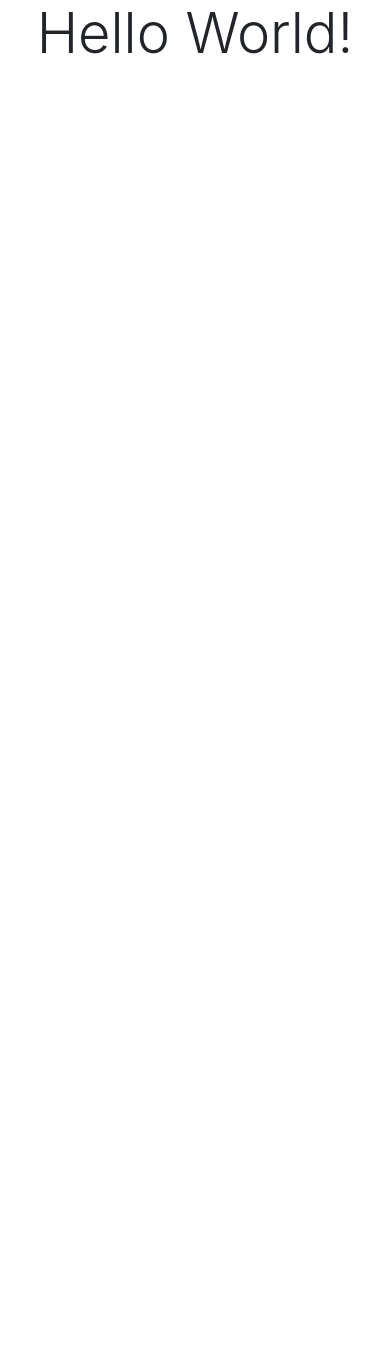
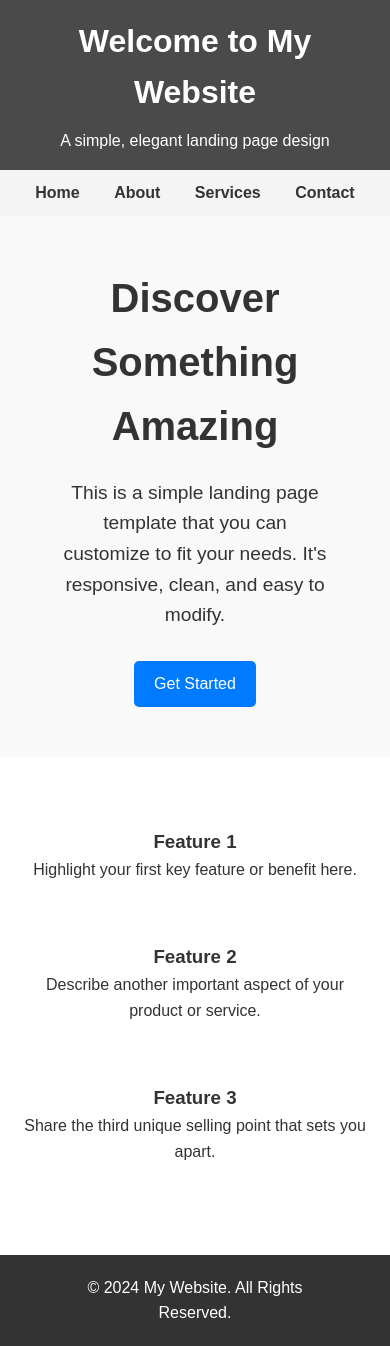
Before and after one commit to chari6268/mysite, a Django app: page / in a window 390 px wide. Before the commit the page ends 54 px from the top, so only its background shows below. Run offline with Django 5.2, Linux system fonts and the light colour scheme; some libraries are stand-ins or nearby versions.

Commit message:
update HTML structure, enhance CSS for responsiveness, and improve overall design aesthetics.

```diff
--- a/homepage/templates/homepage/index.html
+++ b/homepage/templates/homepage/index.html
@@ -1,24 +1,145 @@
-<!doctype html>
+<!DOCTYPE html>
 <html lang="en">
 <head>
     <meta charset="UTF-8">
-    <meta http-equiv="X-UA-Compatible" content="IE=edge" />
-    <meta name="viewport" content="width=device-width, initial-scale=1.0" />
-
-    <title>Hello Django on Render!</title>
-
-    <link rel="stylesheet"
-          href="https://stackpath.bootstrapcdn.com/bootstrap/4.5.0/css/bootstrap.min.css"
-          integrity="sha384-9aIt2nRpC12Uk9gS9baDl411NQApFmC26EwAOH8WgZl5MYYxFfc+NcPb1dKGj7Sk"
-          crossorigin="anonymous">
+    <meta name="viewport" content="width=device-width, initial-scale=1.0">
+    <title>My Landing Page</title>
+    <style>
+        * {
+            margin: 0;
+            padding: 0;
+            box-sizing: border-box;
+        }
+        body {
+            font-family: Arial, sans-serif;
+            line-height: 1.6;
+            color: #333;
+        }
+        .container {
+            width: 80%;
+            margin: 0 auto;
+            overflow: hidden;
+            padding: 0 20px;
+        }
+        header {
+            background-color: #4a4a4a;
+            color: #fff;
+            text-align: center;
+            padding: 1rem 0;
+        }
+        header h1 {
+            margin-bottom: 10px;
+        }
+        nav {
+            background-color: #f4f4f4;
+            padding: 10px 0;
+            text-align: center;
+        }
+        nav a {
+            color: #333;
+            text-decoration: none;
+            margin: 0 15px;
+            font-weight: bold;
+        }
+        .hero {
+            background-color: #f9f9f9;
+            text-align: center;
+            padding: 50px 0;
+        }
+        .hero h2 {
+            margin-bottom: 20px;
+            font-size: 2.5rem;
+        }
+        .hero p {
+            margin-bottom: 30px;
+            font-size: 1.2rem;
+            max-width: 600px;
+            margin-left: auto;
+            margin-right: auto;
+        }
+        .cta-button {
+            display: inline-block;
+            background-color: #007bff;
+            color: white;
+            padding: 10px 20px;
+            text-decoration: none;
+            border-radius: 5px;
+            transition: background-color 0.3s ease;
+        }
+        .cta-button:hover {
+            background-color: #0056b3;
+        }
+        .features {
+            display: flex;
+            justify-content: space-around;
+            padding: 50px 0;
+            text-align: center;
+        }
+        .feature {
+            flex-basis: 30%;
+            padding: 20px;
+        }
+        footer {
+            background-color: #333;
+            color: #fff;
+            text-align: center;
+            padding: 20px 0;
+            position: relative;
+            bottom: 0;
+            width: 100%;
+        }
+        @media screen and (max-width: 768px) {
+            .features {
+                flex-direction: column;
+            }
+            .feature {
+                margin-bottom: 20px;
+            }
+        }
+    </style>
 </head>
 <body>
-<main class="container">
-    <div class="row text-center justify-content-center">
-        <div class="col">
-            <h1 class="display-4">Hello World!</h1>
+    <header>
+        <div class="container">
+            <h1>Welcome to My Website</h1>
+            <p>A simple, elegant landing page design</p>
         </div>
-    </div>
-</main>
+    </header>
+
+    <nav>
+        <a href="#">Home</a>
+        <a href="#">About</a>
+        <a href="#">Services</a>
+        <a href="#">Contact</a>
+    </nav>
+
+    <section class="hero">
+        <div class="container">
+            <h2>Discover Something Amazing</h2>
+            <p>This is a simple landing page template that you can customize to fit your needs. It's responsive, clean, and easy to modify.</p>
+            <a href="#" class="cta-button">Get Started</a>
+        </div>
+    </section>
+
+    <section class="features">
+        <div class="feature">
+            <h3>Feature 1</h3>
+            <p>Highlight your first key feature or benefit here.</p>
+        </div>
+        <div class="feature">
+            <h3>Feature 2</h3>
+            <p>Describe another important aspect of your product or service.</p>
+        </div>
+        <div class="feature">
+            <h3>Feature 3</h3>
+            <p>Share the third unique selling point that sets you apart.</p>
+        </div>
+    </section>
+
+    <footer>
+        <div class="container">
+            <p>&copy; 2024 My Website. All Rights Reserved.</p>
+        </div>
+    </footer>
 </body>
 </html>
```
